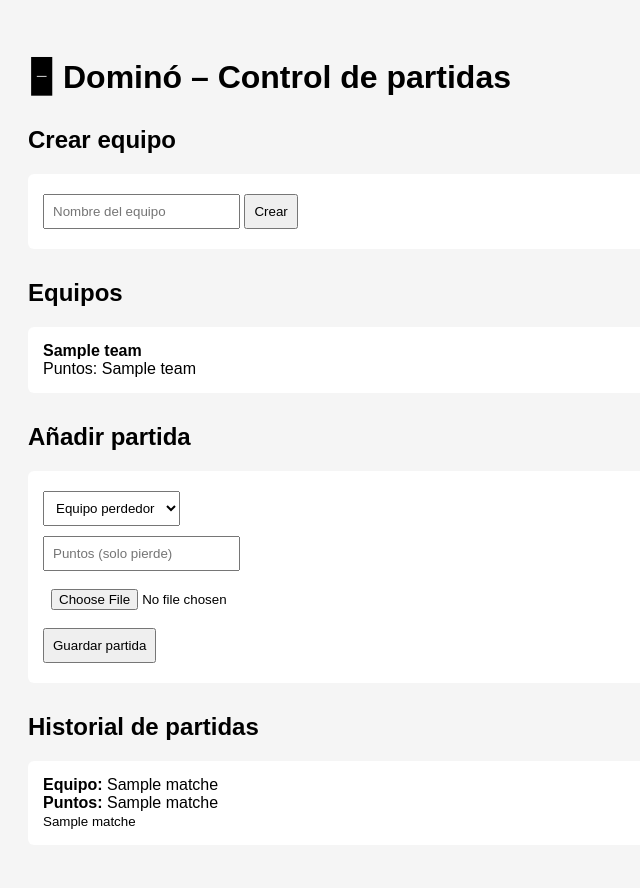
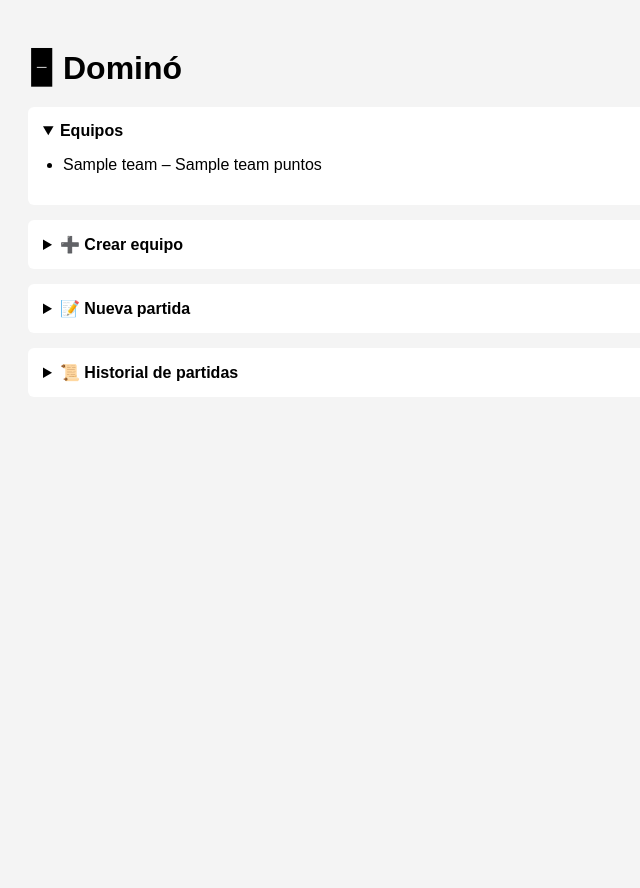
Before and after one commit to abrahamramost01-netizen/dmie, a Flask app: template templates/index.html in a window 1280 px wide. Shown: the whole page, without its empty margins (0-640 px from the left). After the commit the page ends 381 px from the top, so only its background shows below. Run offline with Flask 3, Linux system fonts and the light colour scheme; the template is opened without the code that fills it: most values are stand-ins (such as "Sample title", 1, 10 or a date in 2020); some libraries are stand-ins or nearby versions.

Commit message:
correcciones visuales

```diff
--- a/templates/index.html
+++ b/templates/index.html
@@ -2,60 +2,68 @@
 <html lang="es">
 <head>
     <meta charset="UTF-8">
-    <title>Dominó – Control de partidas</title>
+    <title>Dominó</title>
     <style>
         body {
             font-family: Arial, sans-serif;
-            background: #f5f5f5;
+            background: #f4f4f4;
             padding: 20px;
         }
-        h1, h2 {
-            margin-top: 30px;
+        h1 {
+            margin-bottom: 20px;
         }
-        form {
-            background: white;
-            padding: 15px;
-            margin-bottom: 20px;
-            border-radius: 6px;
-        }
-        input, select, button {
-            margin: 5px 0;
-            padding: 8px;
-        }
-        .card {
-            background: white;
+        details {
+            background: #fff;
             padding: 15px;
             margin-bottom: 15px;
             border-radius: 6px;
         }
-        img {
+        summary {
+            font-weight: bold;
+            cursor: pointer;
+        }
+        form {
             margin-top: 10px;
-            border-radius: 4px;
+        }
+        input, select, button {
+            margin-top: 8px;
+            padding: 6px;
+        }
+        ul {
+            padding-left: 20px;
+        }
+        li {
+            margin-bottom: 6px;
         }
     </style>
 </head>
 <body>
 
-<h1>🁢 Dominó – Control de partidas</h1>
+<h1>🁢 Dominó</h1>
+
+<!-- EQUIPOS -->
+<details open>
+    <summary>Equipos</summary>
+    <ul>
+        {% for t in teams %}
+            <li>{{ t[1] }} – {{ t[2] }} puntos</li>
+        {% endfor %}
+    </ul>
+</details>
 
 <!-- CREAR EQUIPO -->
-<h2>Crear equipo</h2>
+<details>
+    <summary>➕ Crear equipo</summary>
     <form method="post" action="/add_team">
-    <input type="text" name="name" placeholder="Nombre del equipo" required>
+        <input name="name" placeholder="Nombre del equipo" required>
+        <br>
         <button type="submit">Crear</button>
     </form>
+</details>
 
-<!-- LISTA DE EQUIPOS -->
-<h2>Equipos</h2>
-{% for t in teams %}
-    <div class="card">
-        <strong>{{ t[1] }}</strong><br>
-        Puntos: {{ t[2] }}
-    </div>
-{% endfor %}
-
-<!-- AÑADIR PARTIDA -->
-<h2>Añadir partida</h2>
+<!-- NUEVA PARTIDA -->
+<details>
+    <summary>📝 Nueva partida</summary>
     <form method="post" action="/add_match" enctype="multipart/form-data">
         <select name="team_id" required>
             <option value="">Equipo perdedor</option>
@@ -64,27 +72,32 @@
             {% endfor %}
         </select>
         <br>
-    <input type="number" name="points" placeholder="Puntos (solo pierde)" required>
+        <input name="points" type="number" placeholder="Cantidad de puntos" required>
         <br>
         <input type="file" name="image" accept="image/*">
         <br>
-    <button type="submit">Guardar partida</button>
+        <button type="submit">Aceptar</button>
     </form>
+</details>
 
 <!-- HISTORIAL -->
-<h2>Historial de partidas</h2>
+<details>
+    <summary>📜 Historial de partidas</summary>
+    <ul>
         {% for m in matches %}
-    <div class="card">
-        <strong>Equipo:</strong> {{ m[1] }}<br>
-        <strong>Puntos:</strong> {{ m[2] }}<br>
-        <small>{{ m[3] }}</small>
-
+            <li>
+                Equipo {{ m[1] }} +{{ m[2] }} puntos
                 {% if m[4] %}
                     <br>
-            <img src="/{{ m[4] }}" width="250">
+                    <img src="/{{ m[4] }}" width="200">
                 {% endif %}
-    </div>
+            </li>
         {% endfor %}
+    </ul>
+</details>
 
 </body>
 </html>
+
+</body>
+</html>
```
Lines whose indentation alone changed are shown as unchanged.
